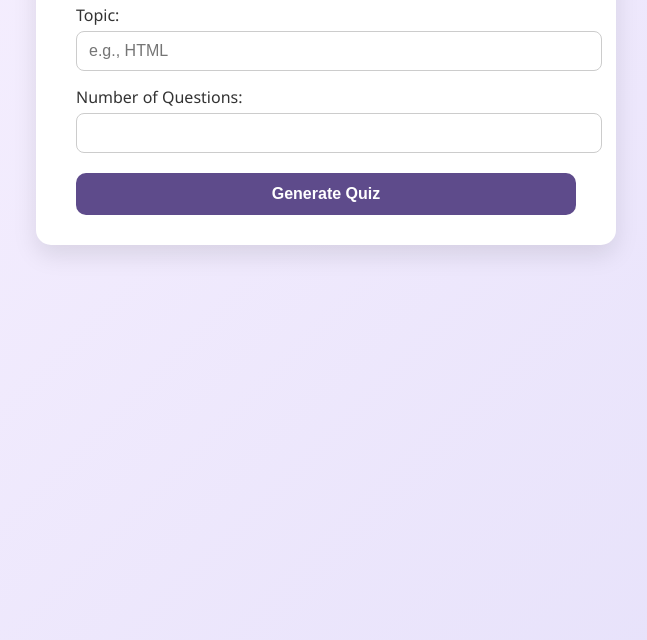
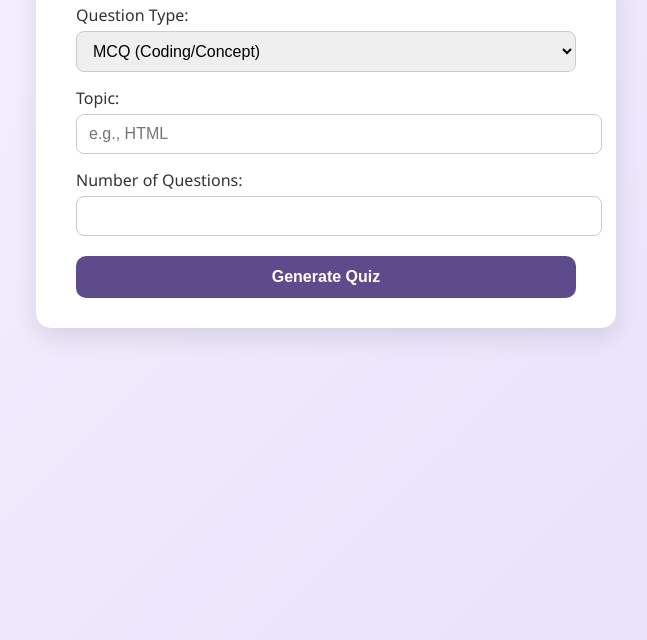
Before and after one commit to prerna1233/JS-Quiz, a website: page index.html in a window 1280 px wide. Shown: the part 160-800 px from the top of the page, without its empty margins (314-961 px from the left). Drawn offline with Linux system fonts and the light colour scheme.

Commit message:
Update index.html

```diff
--- a/index.html
+++ b/index.html
@@ -39,7 +39,8 @@
     }
 
     input[type="text"],
-    input[type="number"] {
+    input[type="number"],
+    select {
       width: 100%;
       padding: 10px 12px;
       border: 1px solid #ccc;
@@ -114,6 +115,13 @@
   <div class="container">
     <h1>Quiz Generator</h1>
 
+    <label for="questionType">Question Type:</label>
+    <select id="questionType">
+      <option value="mcq">MCQ (Coding/Concept)</option>
+      <option value="coding">Coding Only</option>
+      <option value="theory">Theory Only</option>
+    </select>
+
     <label for="topic">Topic:</label>
     <input id="topic" type="text" placeholder="e.g., HTML" />
 
```
